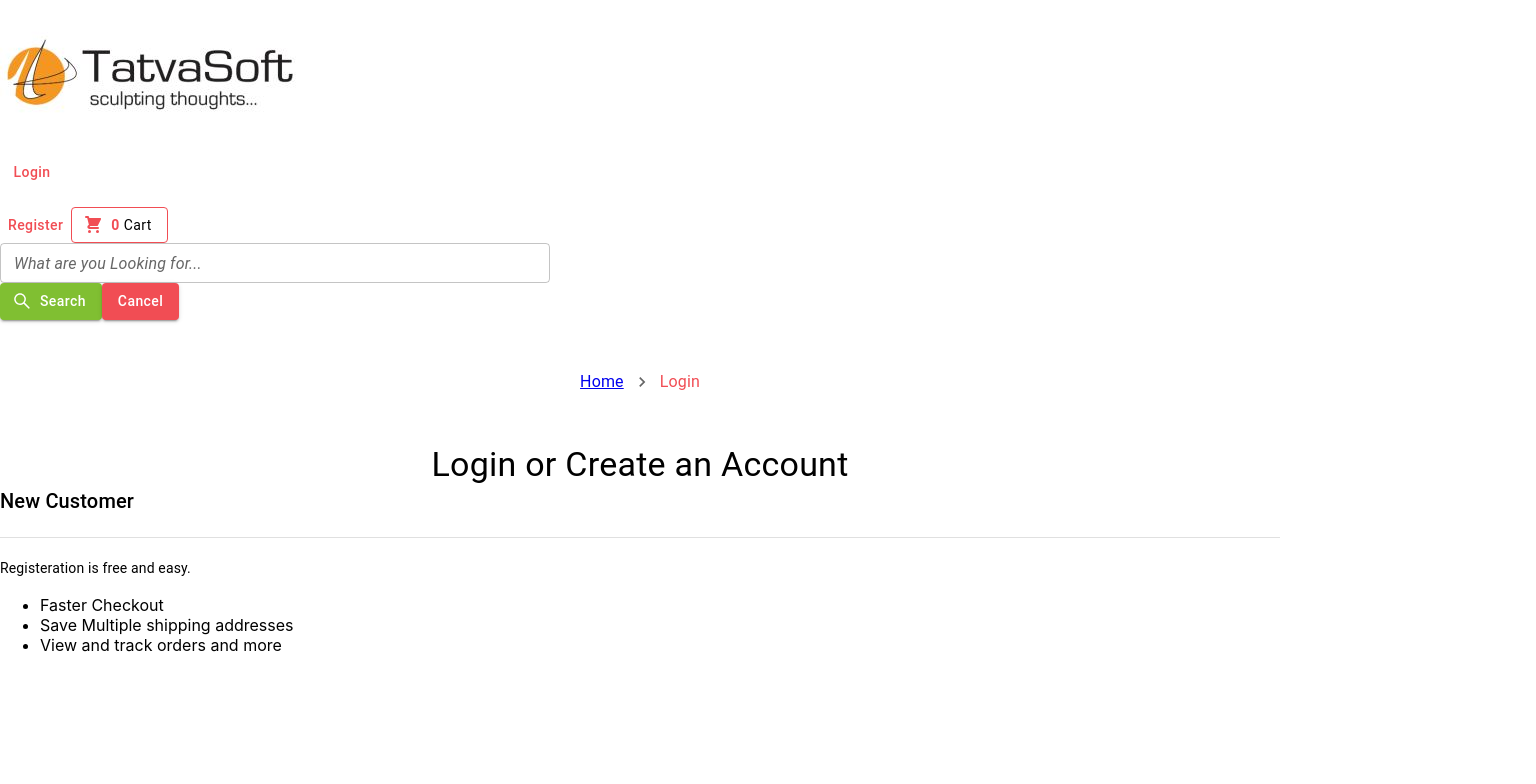
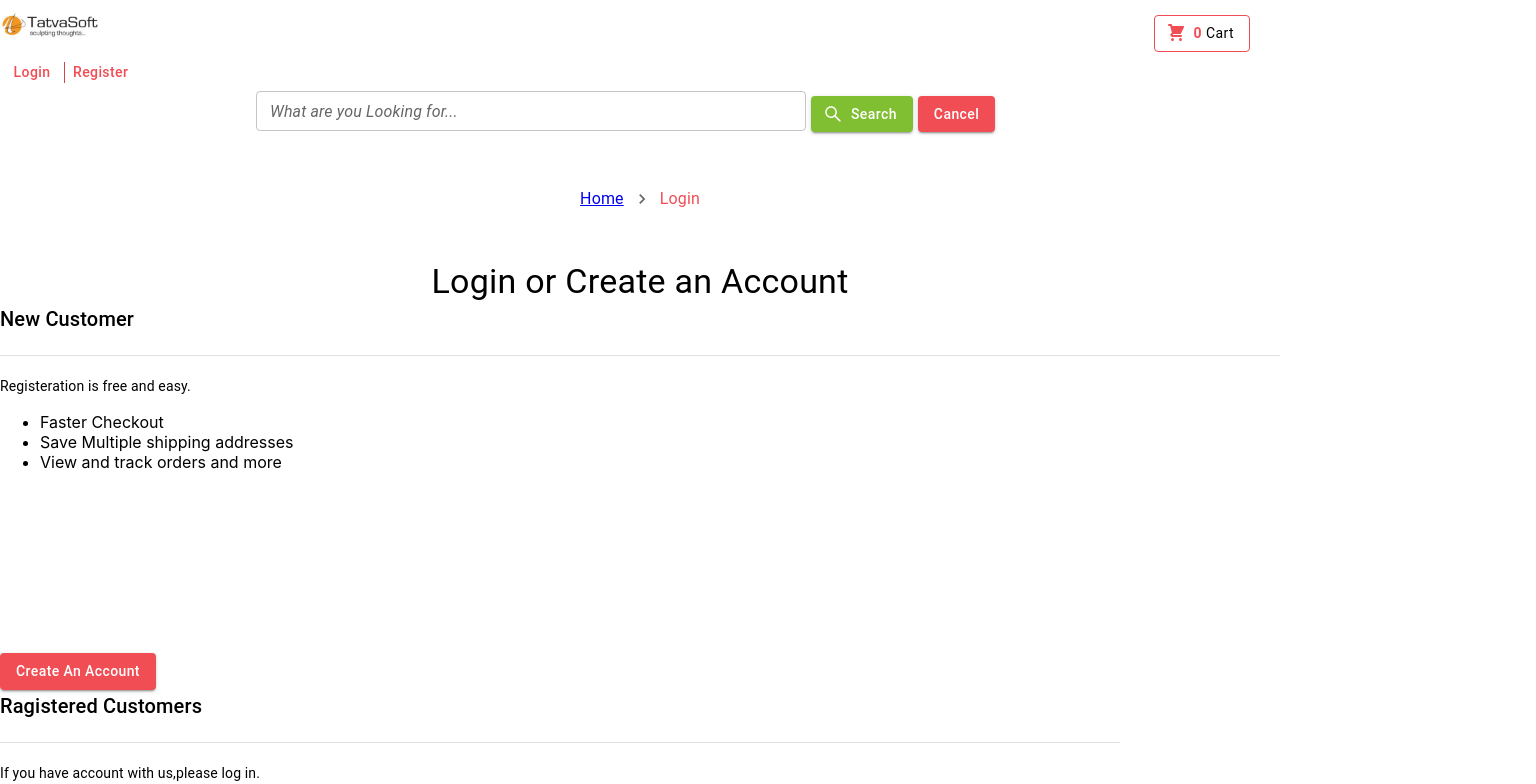
Before and after one commit to hiral2212/Tatv_Soft_Book_store, a React (Create React App) app: page /login in a window 1280 px wide. Shown: the top 784 px of the page, 1536 px wide, since content can reach past the window. Built offline with nearby package versions, Linux system fonts and the light colour scheme.

Commit message:
fixed header and search bar ui

```diff
--- a/src/Components/Header.jsx
+++ b/src/Components/Header.jsx
@@ -36,11 +36,12 @@ const Header = () => {
   return (
     <>
       <div className="flex justify-between items-center bg-white border-t-8 border-[#f14d54]">
-        <img src={logo} alt="TatvaSoft_Logo" className="h-24 ml-40 w-44" />
+        <img src={logo} alt="TatvaSoft_Logo" className="h-24 ml-40 w-44" style={{width:"100px"}} />
 
         <div className="mr-40  space-x-1 flex">
           {!authData.id && (
             <>
+            <div style={{display:"flex"}}>
               <Button
                 variant="text"
                 sx={{
@@ -61,16 +62,45 @@ const Header = () => {
               />
               <Button
                 variant="text"
-                sx={{ color: "#f14d54", textTransform: "capitalize" }}
+                sx={{ color: "#f14d54", textTransform: "capitalize"}}
                 onClick={() => {
                   navigate("/register");
                 }}
               >
                 Register
               </Button>
+              </div>
+          <Button
+            variant="outlined"
+            sx={{
+              color: "#f14d54",
+              borderColor: "#f14d54",
+              textTransform: "capitalize",
+              fontWeight: "bold",
+              position: "absolute",
+              top: "15px",
+              right: "30px",
+            }}
+            startIcon={<HiShoppingCart />}
+            onClick={() => {
+              navigate("/cart-page");
+            }}
+          >
+            {cartData.length}
+            <span
+              style={{
+                color: "black",
+                marginLeft: "4px",
+                fontWeight: "normal",
+              }}
+            >
+              cart
+            </span>
+          </Button>
             </>
           )}
-          {items.map((item, index) => (
+
+           {items.map((item, index) => (
             <div key={`${item.name}-${item.route}-${index}`} className="flex">
               <Button
                 variant="text"
@@ -94,30 +124,6 @@ const Header = () => {
               )}
             </div>
           ))}
-          <Button
-            variant="outlined"
-            sx={{
-              color: "#f14d54",
-              borderColor: "#f14d54",
-              textTransform: "capitalize",
-              fontWeight: "bold",
-            }}
-            startIcon={<HiShoppingCart />}
-            onClick={() => {
-              navigate("/cart-page");
-            }}
-          >
-            {cartData.length}
-            <span
-              style={{
-                color: "black",
-                marginLeft: "4px",
-                fontWeight: "normal",
-              }}
-            >
-              cart
-            </span>
-          </Button>
           {!!authData.id ? (
             <Button
               variant="contained"
--- a/src/Components/Searchbar.jsx
+++ b/src/Components/Searchbar.jsx
@@ -49,7 +49,7 @@ export default function Searchbar() {
   };
   return (
     <div className="flex bg-[#efefef] h-20 items-center justify-center space-x-3 ">
-      <div style={{ position: "relative" }}>
+      <div style={{width:"100%",display:"inline-block",marginLeft:"20%"}}>
         <TextField
           hiddenLabel
           label="What are you Looking for..."
@@ -70,46 +70,8 @@ export default function Searchbar() {
           }}
         />
 
-        {openSearchResult && (
-          <div
-            className="bg-white w-[550px] shadow-lg absolute"
-            style={{
-              background: "white",
-              zIndex: "9",
-              borderRadius: "4px",
-              padding: "15px",
-            }}
-          >
-            {bookList?.length === 0 && <p>No Product Found</p>}
-            <List>
-              {bookList?.length > 0 &&
-                bookList.map((item, index) => (
-                  <ListItem className="flex-1 " key={index}>
-                    <div className="flex  w-full ">
-                      <div className="flex-1 ">
-                        <p className="font-semibold">{item.name}</p>
-                        <p className=" line-clamp-1">{item.description}</p>
-                      </div>
-                      <div className=" text-right ml-4">
-                        <p>{item.price}</p>
-                        <Button
-                          sx={{
-                            color: "#f14d54",
-                            textTransform: "capitalize",
-                          }}
-                          onClick={() => addToCart(item)}
-                        >
-                          Add to Cart
-                        </Button>
-                      </div>
-                    </div>
-                  </ListItem>
-                ))}
-            </List>
-          </div>
-        )}
-      </div>
 
+      <div style={{width:"20%",display:"inline-block"}}>
       <Button
         variant="contained"
         startIcon={<AiOutlineSearch />}
@@ -120,9 +82,10 @@ export default function Searchbar() {
             backgroundColor: "#80BF32", // Change the hover background color
           },
           textTransform: "capitalize",
+          margin:"5px"
         }}
         onClick={search}
-      >
+        >
         Search
       </Button>
       <Button
@@ -139,9 +102,51 @@ export default function Searchbar() {
           setOpenSearchResult(false);
           setQuery("");
         }}
-      >
+        >
         Cancel
       </Button>
+      </div>
+      {openSearchResult && (
+          <div
+            className="bg-white w-[550px] shadow-lg absolute"
+            style={{
+              background: "white",
+              zIndex: "9",
+              borderRadius: "4px",
+              border: "1px solid #e2e8f0",
+              width:"56%"
+            }}
+          >
+            {bookList?.length === 0 && <p>No Product Found</p>}
+            <List>
+              {bookList?.length > 0 &&
+                bookList.map((item, index) => (
+                  <ListItem className="flex-1 " key={index} style={{borderBottom:"1px solid black",marginLeft:"13px",padding:"0"}}>
+                    <div className="flex  w-full" >
+                      <div className="flex-1 ">
+                        <p className="font-semibold" style={{padding:"0px",margin:"0px",fontWeight:"bold"}}>{item.name}</p>
+                        <p className=" line-clamp-1" style={{padding:"0px",margin:"0px"}}>{item.description}</p>
+                      </div>
+                      <div className=" text-right ml-4">
+                        <p style={{padding:"0px",marginTop:"10px"}}>{item.price}</p>
+                        <Button
+                          sx={{
+                            color: "#f14d54",
+                            textTransform: "capitalize",
+                            margin:"0px"
+                          }}
+                          onClick={() => addToCart(item)}
+                        >
+                          Add to Cart
+                        </Button>
+                      </div>
+                    </div>
+                  </ListItem>
+                ))}
+            </List>
+          </div>
+        )}
+        </div>
     </div>
   );
 }
```
